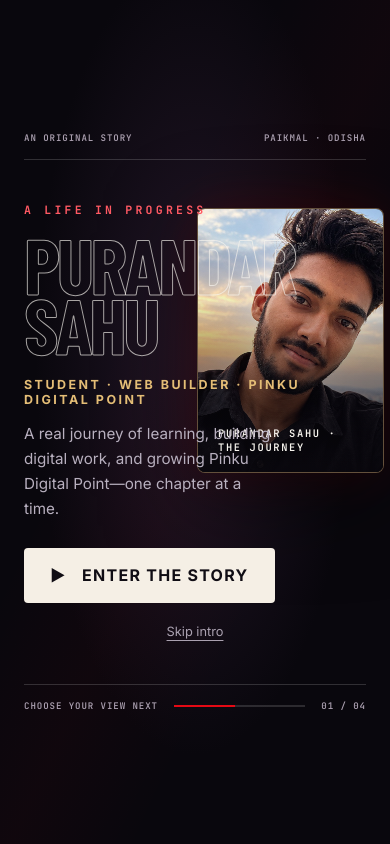
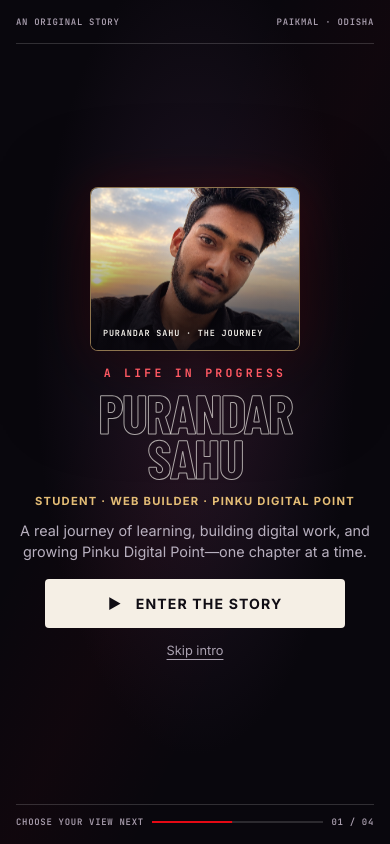
Before and after one commit to purandar-sahu/purandarsahu, a plain HTML site: page index.html in a window 390 px wide. Shown: the top 844 px of the page. Drawn offline with nearby package versions, Linux system fonts and the light colour scheme; no server answers; a web font is replaced by a local one.

Commit message:
Update index.html

```diff
--- a/index.html
+++ b/index.html
@@ -1556,6 +1556,115 @@
     @media (prefers-reduced-motion: reduce) {
       *, *::before, *::after { scroll-behavior: auto !important; animation-duration: .01ms !important; transition-duration: .01ms !important; }
     }
+    @media (max-width: 680px) {
+  .series-intro {
+    align-items: start;
+    overflow-y: auto;
+    padding: 16px;
+  }
+
+  .intro-content {
+    min-height: calc(100dvh - 32px);
+    display: flex;
+    flex-direction: column;
+    justify-content: center;
+  }
+
+  .intro-topline,
+  .intro-bottomline {
+    width: 100%;
+    font-size: .56rem;
+    letter-spacing: .08em;
+  }
+
+  .intro-topline { gap: 8px; }
+
+  .intro-stage {
+    min-height: 0;
+    flex: 1;
+    grid-template-columns: minmax(0, 1fr);
+    grid-template-areas: "portrait" "copy";
+    align-content: center;
+    gap: 14px;
+    padding: 18px 0;
+  }
+
+  .intro-art {
+    grid-area: portrait;
+    position: relative;
+    inset: auto;
+    justify-self: center;
+    width: min(54vw, 210px);
+    height: clamp(142px, 42vw, 188px);
+    opacity: 1;
+    border-color: rgba(242, 201, 120, .55);
+  }
+
+  .intro-copy {
+    grid-area: copy;
+    min-height: 0;
+    display: flex;
+    flex-direction: column;
+    align-items: center;
+    justify-content: center;
+    text-align: center;
+  }
+
+  .intro-title {
+    width: 100%;
+    margin: 10px 0 0;
+    font-size: clamp(3.3rem, 14vw, 4.7rem);
+    line-height: .82;
+    letter-spacing: -.035em;
+  }
+
+  .intro-title span { white-space: nowrap; }
+
+  .intro-subtitle {
+    max-width: 100%;
+    margin: 14px 0 10px;
+    font-size: .7rem;
+    line-height: 1.45;
+    letter-spacing: .11em;
+  }
+
+  .intro-description {
+    max-width: 100%;
+    margin: 0 auto 16px;
+    font-size: .9rem;
+    line-height: 1.5;
+  }
+
+  .intro-play {
+    width: min(100%, 300px);
+    padding: 13px 16px;
+    font-size: .88rem;
+  }
+
+  .intro-skip { margin-top: 12px; }
+
+  .intro-art-label {
+    left: 12px;
+    right: 12px;
+    bottom: 10px;
+    font-size: .53rem;
+    line-height: 1.4;
+    letter-spacing: .1em;
+  }
+
+  .intro-bottomline { gap: 8px; padding-top: 11px; }
+  .intro-progress { max-width: none; }
+}
+
+@media (max-width: 380px) {
+  .series-intro { padding: 12px; }
+  .intro-content { min-height: calc(100dvh - 24px); }
+  .intro-title { font-size: clamp(3rem, 13.5vw, 3.5rem); }
+  .intro-art { width: min(50vw, 180px); height: 138px; }
+  .intro-subtitle { font-size: .65rem; }
+  .intro-topline,
+  .intro-bottomline { font-size: .5rem; }
+    }
   </style>
 </head>
 <body>
```
